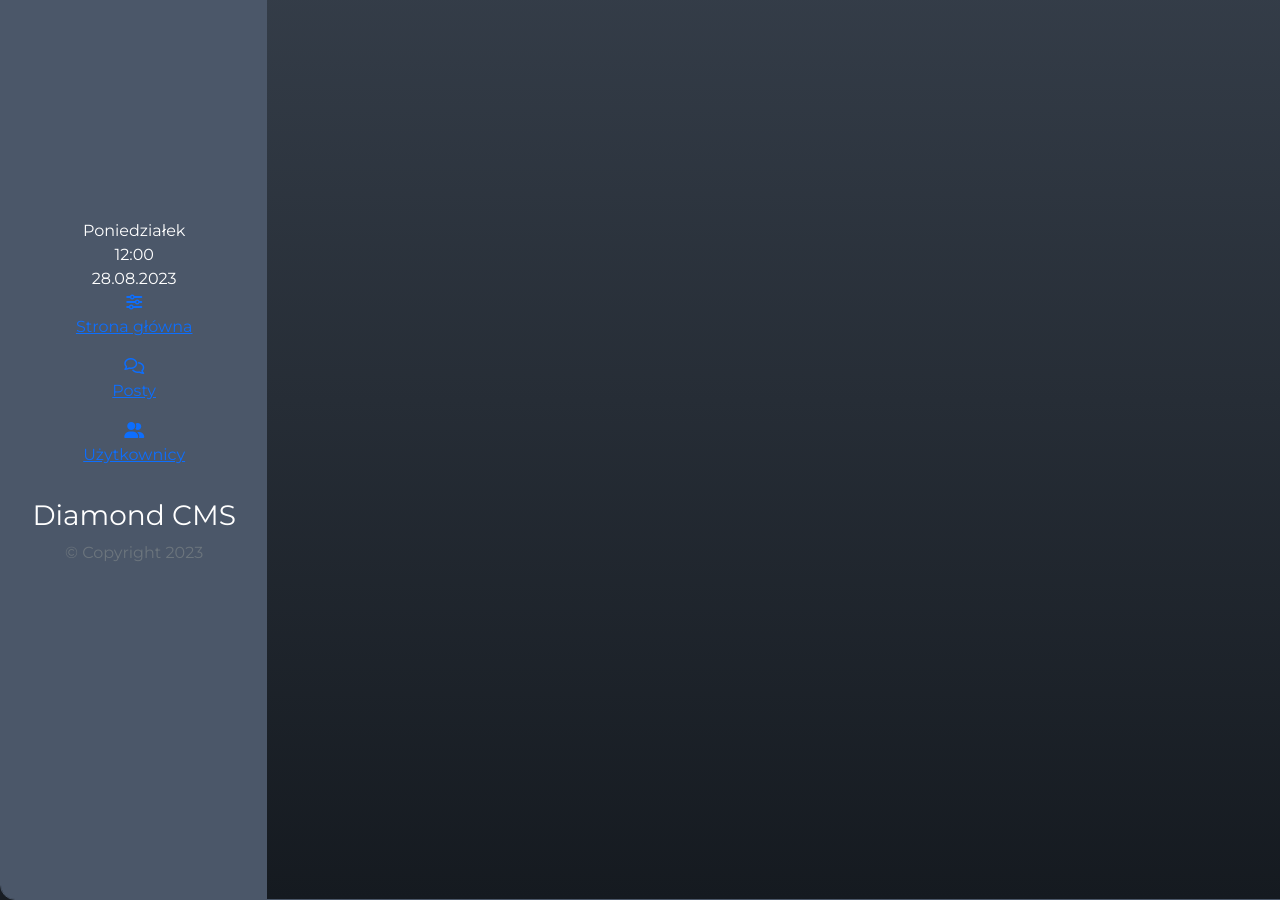
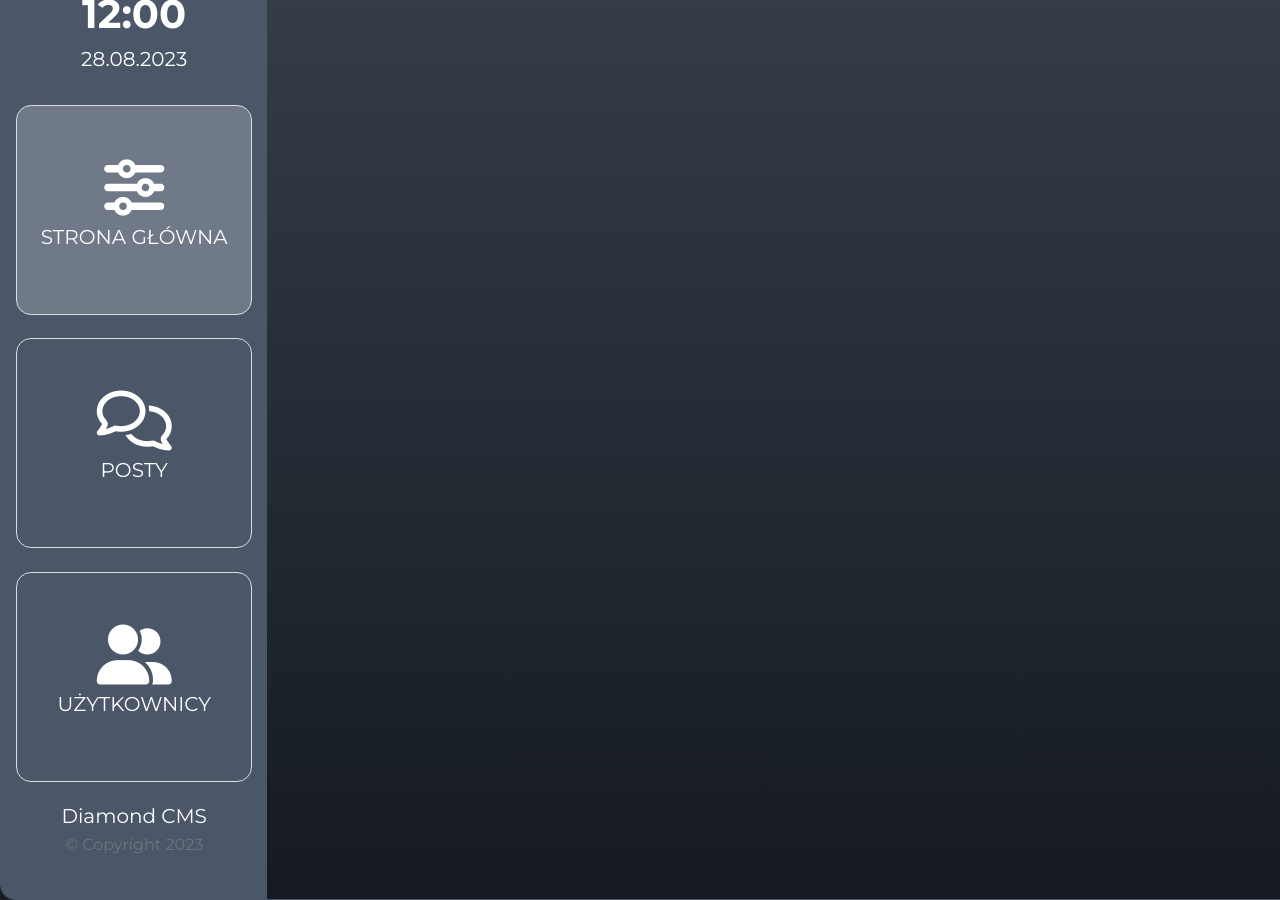
Before and after one commit to Igrim1984/Diamond-CMS, a plain HTML site: page index.html in a window 1280 px wide. Shown: the top 900 px of the page. Drawn offline with nearby package versions, Linux system fonts and the light colour scheme.

Commit message:
add completed left panel

```diff
--- a/css/style.css
+++ b/css/style.css
@@ -5,7 +5,7 @@
 }
 
 html{
-    font-size: 62,5%;
+    font-size: 62.5%;
 }
 
 body{
@@ -41,3 +41,65 @@ body{
 .panel-right{
     background-image: linear-gradient(180deg, rgba(55,64,76,1) 0%, rgba(21,26,32,1) 100% );
 }
+
+.date-box{
+    display: flex;
+    flex-direction: column;
+    justify-content: center;
+    align-items: center;
+    height: 160px;
+
+}
+
+.date-box .day{
+    font-size: 2rem;
+}
+.date-box .time{
+    font-size: 4rem;
+    font-weight: bold;
+}
+.date-box .date{
+    font-size: 2rem;
+}
+
+.menu{
+    height: 700px;
+    display: flex;
+    flex-direction: column;
+    justify-content: space-around;
+    align-items: center;
+}
+
+.menu a{
+    width: 100%;
+    height: 30%;
+    color: white;
+    display: flex;
+    flex-direction: column;
+    justify-content: space-around;
+    text-decoration: none;
+    border-radius: 15px;
+    border: 1px solid #ddd;
+}
+
+.menu a:hover{
+    background-color: transparent;
+    background-image: linear-gradient(160deg, rgba(0,110,255,0.25) 0%, rgba(9,255,0,0.25)100%);
+}
+
+.menu-item i{
+    font-size: 6rem;
+    margin-bottom: 0.4rem;
+}
+
+.menu-item p{
+    font-size: 2rem;
+    text-transform: uppercase;
+}
+
+.info-box h3{
+    font-size: 2rem;
+}
+.info-box p{
+    font-size: 1.6rem;
+}
```
